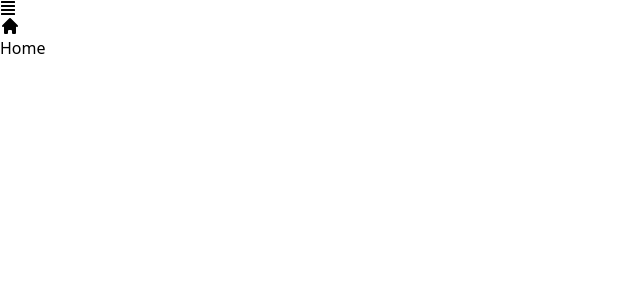
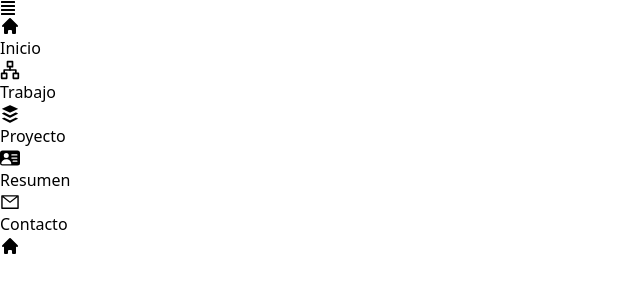
Before and after one commit to salamanca77/portafolio-react, a React (Vite) app: page / in a window 1280 px wide. Both pictures are taken after a click on the icon 8 px from the left and 8 px from the top of the page. Shown: the top 300 px of the page, without its empty margins (0-640 px from the left). Built offline with nearby package versions, Linux system fonts and the light colour scheme.

Commit message:
modified Sidenav.jsx

```diff
--- a/src/components/Sidenav.jsx
+++ b/src/components/Sidenav.jsx
@@ -1,6 +1,10 @@
 import React, { useState } from "react"
 import { FaAlignJustify } from "react-icons/fa"
 import { HiHome } from "react-icons/hi"
+import {LuNetwork} from "react-icons/lu"
+import {FaBuffer} from "react-icons/fa"
+import {BsFillPersonVcardFill} from "react-icons/bs"
+import {AiOutlineMail} from "react-icons/ai"
 
 export function Sidenav() {
 
@@ -15,20 +19,40 @@ export function Sidenav() {
             <FaAlignJustify onClick={handleNav} className="absolute top-4 right-4 z-[99] md:hidden" />
 
             {nav ? (
-                <div className="fixed w-full h-sceen bg-white/90 flex flex-col justify-center items-center z-20">
-                    <a href="#main" className="w-[75%] flex justify-center items-center rounded-full shadow-lg bg-gray-100 shadow-400 m-2 p-4 cursor-pointer-110  ease-in duration-200">
+                <div className="fixed w-full h-screen bg-white/90 flex flex-col justify-center items-center z-20">
+                    <a href="#main" className="w-[75%] flex justify-center items-center rounded-full shadow-lg bg-gray-100 shadow-400 m-2 p-4 cursor-pointer-110  hover:scale-110 ease-in duration-200">
                         <HiHome size={20} />
-                        <span className="pl-4">Home</span>
+                        <span className="pl-4">Inicio</span>
+                    </a>
+                    <a href="#main" className="w-[75%] flex justify-center items-center rounded-full shadow-lg bg-gray-100 shadow-400 m-2 p-4 cursor-pointer-110  hover:scale-110 ease-in duration-200">
+                        <LuNetwork size={20} />
+                        <span className="pl-4">Trabajo</span>
+                    </a>
+                    <a href="#main" className="w-[75%] flex justify-center items-center rounded-full shadow-lg bg-gray-100 shadow-400 m-2 p-4 cursor-pointer-110  hover:scale-110 ease-in duration-200">
+                        <FaBuffer size={20} />
+                        <span className="pl-4">Proyecto</span>
+                    </a>
+                    <a href="#main" className="w-[75%] flex justify-center items-center rounded-full shadow-lg bg-gray-100 shadow-400 m-2 p-4 cursor-pointer-110  hover:scale-110 ease-in duration-200">
+                        <BsFillPersonVcardFill size={20} />
+                        <span className="pl-4">Resumen</span>
+                    </a>
+                    <a href="#main" className="w-[75%] flex justify-center items-center rounded-full shadow-lg bg-gray-100 shadow-400 m-2 p-4 cursor-pointer-110  hover:scale-110 ease-in duration-200">
+                        <AiOutlineMail size={20} />
+                        <span className="pl-4">Contacto</span>
                     </a>
 
                 </div>
             ) : (
-                <div>
-
-                </div>
+                " "
             )}
 
-
+              <div className="md:block hidden fixed top[25%] z-10">
+                <div className="flex flex-col">
+                    <a href="#main" className="rounded-full shadow-lg bg-gray-100 shadow-gray-400 m-2 p-4 cursor-pointer hover:scale-110 ease-in duration-300">
+                    <HiHome size={20} />
+                    </a>
+                    </div>
+              </div>
 
 
         </div>
```
